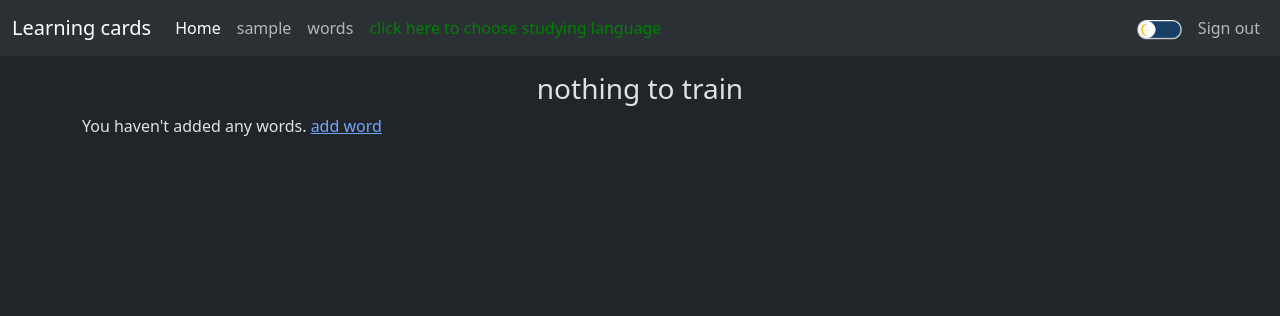
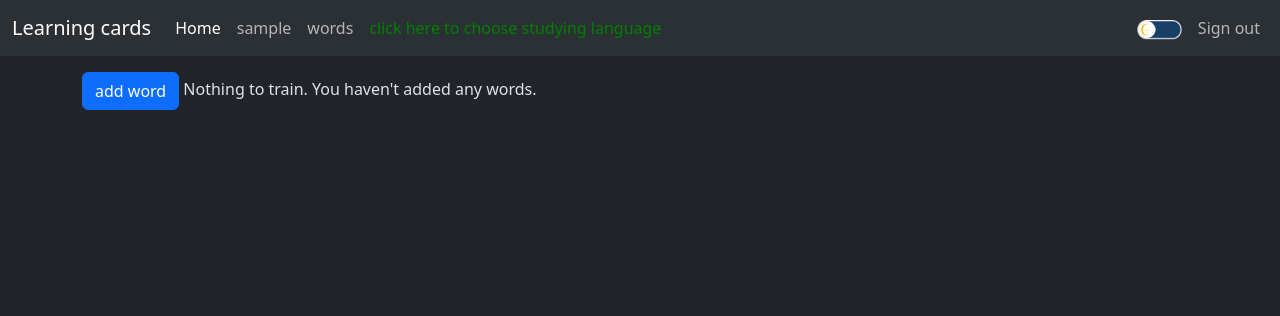
Before and after one commit to zgfif/language_cards, a Django app: page / in a window 1280 px wide. Shown: the top 316 px of the page. Run offline with Django 4.2, Linux system fonts and the light colour scheme; the visitor is signed in with stand-in values (Sample User, id 1); data that the repository does not hold is empty; parts of the project's set-up code (start-up, migrations or seed data) failed here and were passed over; some libraries are stand-ins or nearby versions.

Commit message:
index_add_word: set permanent add_button for all autheticated users

```diff
--- a/core/templates/index.html
+++ b/core/templates/index.html
@@ -8,16 +8,18 @@
             <br>
             {% if user.is_authenticated %}
                 <!-- User is signed in -->
-                {% if has_words %}
-                    {% if native_to_studying_ids or studying_to_native_ids %}
-                        <p style="text-align:center;"><a class="btn btn-primary" href="/exercises">train new words</a></p>
+                <p>
+                    <a class="btn btn-primary" href="/add_word">add word</a>
+                    {% if has_words %}
+                        {% if native_to_studying_ids or studying_to_native_ids %}
+                            <a class="btn btn-primary" href="/exercises">train new words</a></p>
+                        {% else %}
+                            {% include 'snippets/nothing_to_learn.html' %}
+                        {% endif %}
                     {% else %}
-                        {% include 'snippets/nothing_to_learn.html' %}
+                        Nothing to train. You haven't added any words.
+                </p>
                     {% endif %}
-                {% else %}
-                    <h3 style="text-align:center;">nothing to train</h3>
-                    <p>You haven't added any words. <a href="/add_word">add word</a></p>
-                {% endif %}
             {% else %}
 
                 <!-- User is not signed in -->
```
